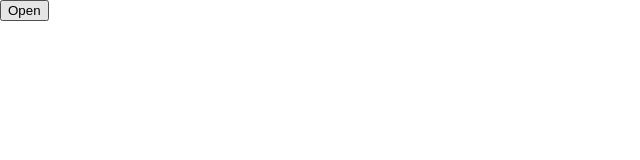
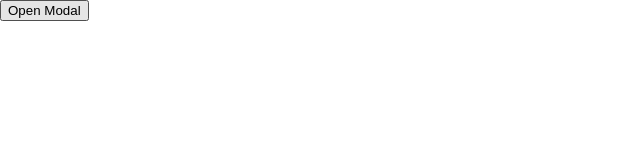
Before and after one commit to Ujala-355/Advance_react, a React (Create React App) app: page / in a window 1280 px wide. Shown: the top 160 px of the page, without its empty margins (0-640 px from the left). Built offline with nearby package versions, Linux system fonts and the light colour scheme.

Commit message:
using modal create open close button

```diff
--- a/src/App.js
+++ b/src/App.js
@@ -8,7 +8,9 @@ import React from "react"
 // import InputCustom from "./useInputCustomParent"
 // import CurrentTime from "./currentTimes"
 // import MyModal from "./modal"
-import Modal1App from "./modal/modal1App"
+// import Modal1App from "./modal/modal1App"
+import Modal2 from "./modal/modal2";
+
 const App=()=>{
   return(
     <>
@@ -21,8 +23,8 @@ const App=()=>{
         {/* <InputCustom/> */}
         {/* <CurrentTime/> */}
         {/* <MyModal/> */}
-        <Modal1App/>
-
+        {/* <Modal1App/> */}
+        <Modal2/>
     </>
   )
 }
--- /dev/null
+++ b/src/modal/modal2.js
@@ -0,0 +1,34 @@
+import React,{useState} from "react";
+const Modal2=()=>{
+    const [isOpen,setIsOpen]=useState(false);
+    const openModal=()=>{
+        setIsOpen(true);
+    }
+    const closeModal=()=>{
+        setIsOpen(false);
+    }
+    return(
+        <>
+            <div>
+                <button onClick={openModal}>Open Modal</button>
+                {isOpen &&(
+                    <div style={{position: 'fixed',
+                        zIndex: 999,top:0,
+                        left:0,width:"100%",
+                        height:"100%",
+                        backgroundColor:"rgba(0,0,0,.5)"}}>
+                        <div style={{position:"fixed",
+                            top:"50%",
+                            left:"50%",
+                            transform:"translate(-50%, -50%)"}}>
+                            <h2>Modal Content</h2>
+                            <p>This is some content inside the modal</p>
+                            <button onClick={closeModal}>Close</button>
+                        </div>
+                    </div>
+                )}
+            </div>
+        </>
+    )
+}
+export default Modal2;
```
